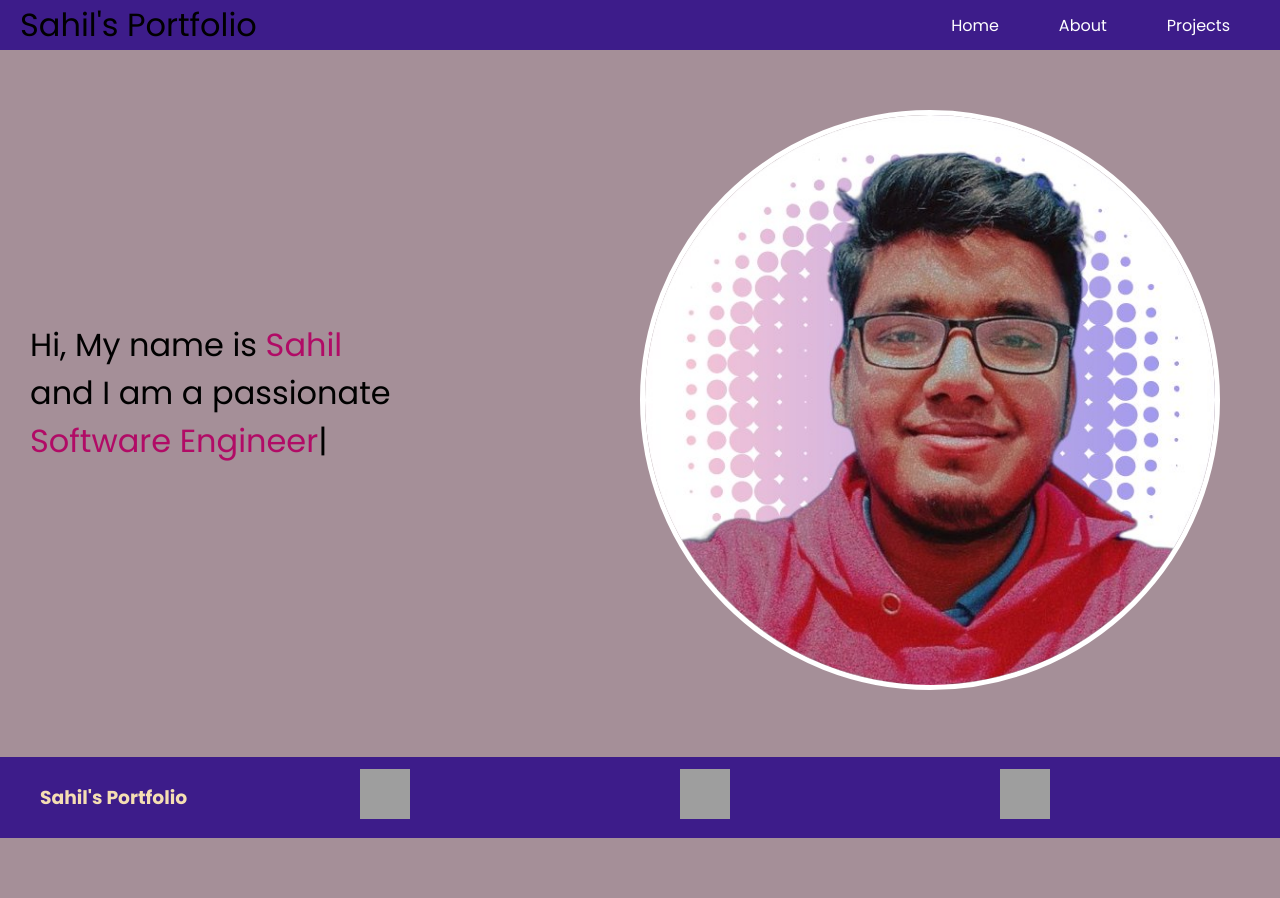
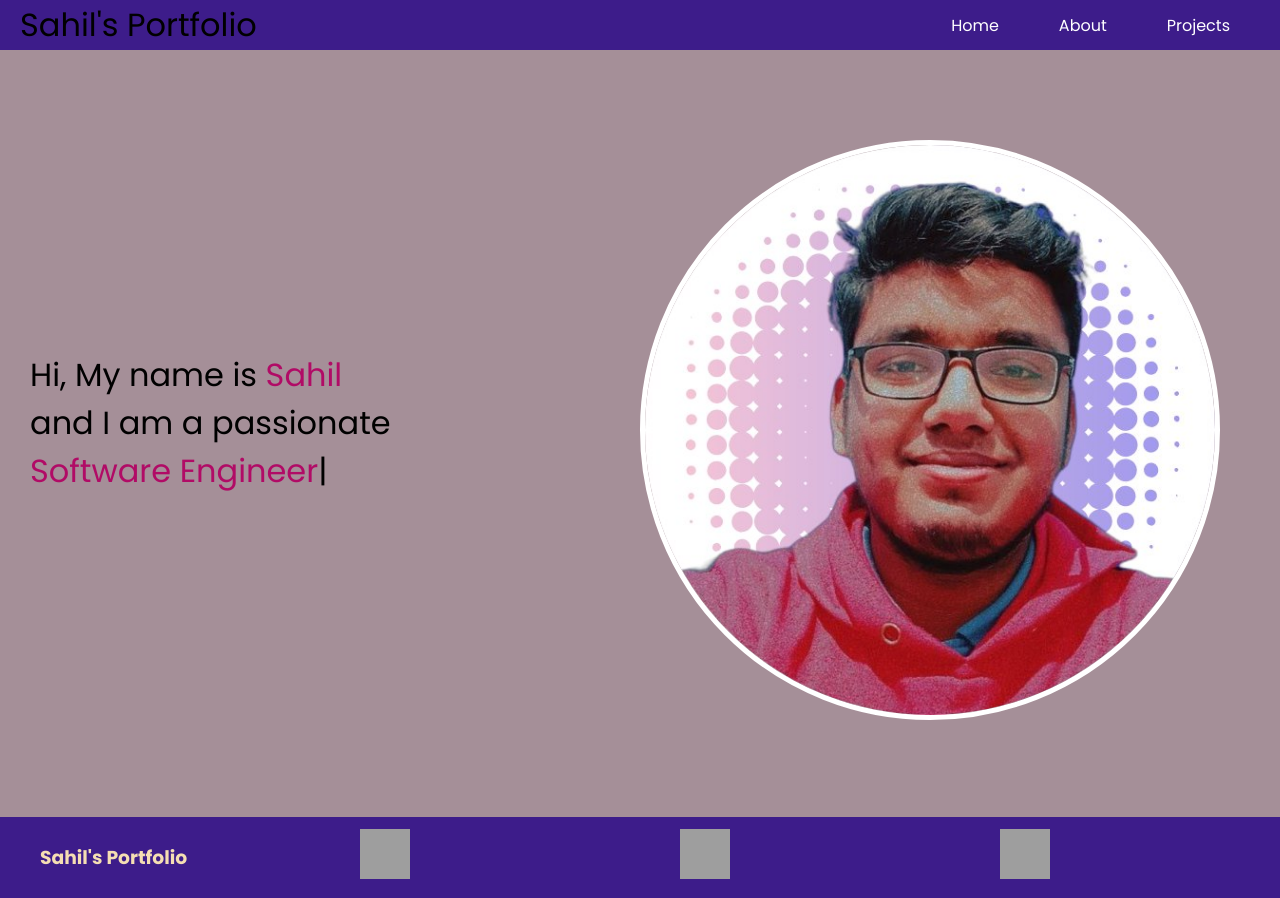
Before and after one commit to Mo-Sahill/Mo-Sahill.github.io, a plain HTML site: page index.html in a window 1280 px wide. Before the commit the page ends 838 px from the top, so only its background shows below. Drawn offline with nearby package versions, Linux system fonts and the light colour scheme; grey boxes are pictures that could not be loaded.

Commit message:
fixed footer

```diff
--- a/style.css
+++ b/style.css
@@ -5,10 +5,13 @@
     box-sizing: border-box;
 }
 
-body {
+html, body {
     background-color: rgb(165, 143, 152);
     color: black;
     font-family: 'Poppins', sans-serif;
+    height: 100%; /* Make sure the body takes full height */
+    display: flex; /* Use Flexbox for the layout */
+    flex-direction: column; /* Stack items vertically */
 }
 
 /* Navigation */
@@ -80,6 +83,7 @@ footer {
     color: wheat;
     padding: 12px 0;
     width: 100%; /* Ensure it stretches full width */
+    margin-top: auto; /* Push footer to the bottom */
 }
 
 .footer {
@@ -118,6 +122,7 @@ footer {
 
 /* Main Content */
 main {
+    flex: 1; /* Allow main to grow and fill space */
     margin: 20px;
 }
 
```
